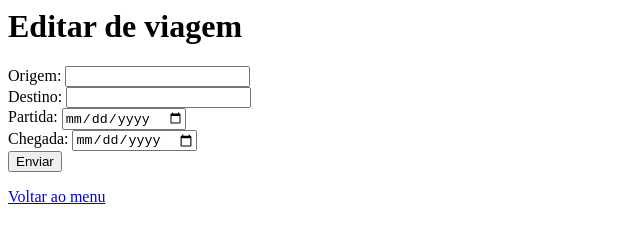
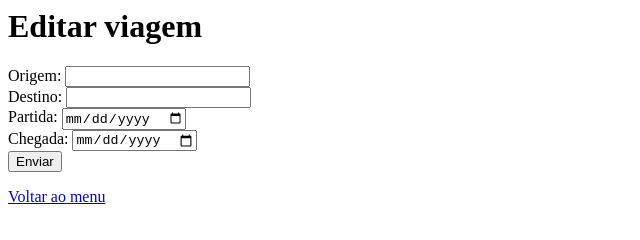
Before and after one commit to rebeccamoraes/AulasWeb, a plain HTML site: page atp32/editar-viagem.html in a window 1280 px wide. Shown: the whole page, without its empty margins (0-640 px from the left). Drawn offline with Linux system fonts and the light colour scheme.

Commit message:
ATP32 - Corrigindo titulo.

```diff
--- a/atp32/editar-viagem.html
+++ b/atp32/editar-viagem.html
@@ -3,7 +3,7 @@
         <title>Cadastro de viagens</title>
     </head>
     <body>
-        <h1>Editar de viagem</h1>
+        <h1>Editar viagem</h1>
         <div>
             <form action="">
                 <label for="origem">Origem: </label>
```
